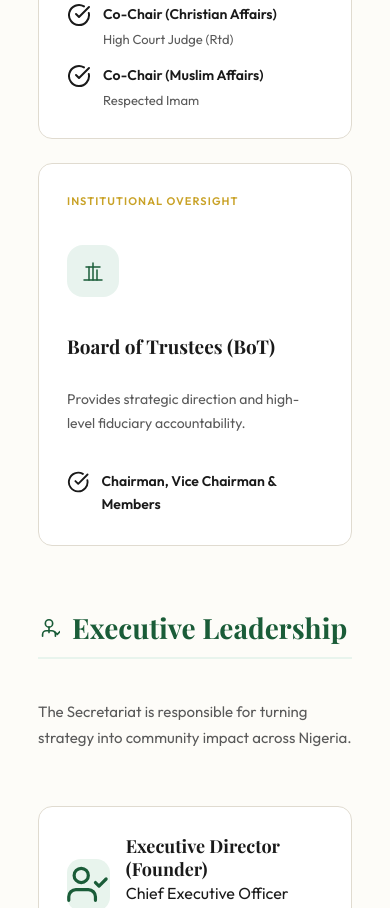
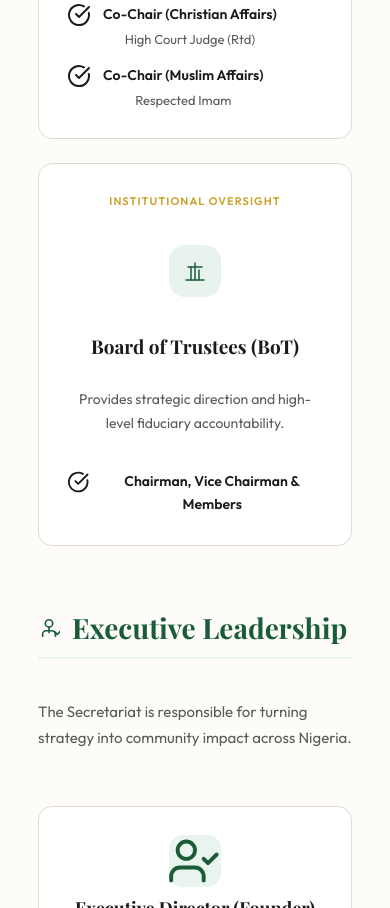
Before and after one commit to upset05/interfaith, a website: page about.html in a window 390 px wide. Shown: the part 6697-7605 px from the top of the page. Drawn offline with nearby package versions, Linux system fonts and the light colour scheme; no server answers; a web font is replaced by a local one.

Commit message:
feat: enhance card grid layout for improved organization and responsiveness

```diff
--- a/style.css
+++ b/style.css
@@ -286,6 +286,25 @@ nav.scrolled{box-shadow:0 2px 24px rgba(0,0,0,.07);}
 .card-body{padding:28px;}
 .card-icon{width:54px;height:54px;border-radius:12px;display:flex;align-items:center;justify-content:center;font-size:24px;margin-bottom:20px;color:var(--green);}
 .card-icon svg { width: 28px; height: 28px; stroke-width: 1.5; }
+.structure-group .card-grid .card-body {
+  display: flex;
+  flex-direction: column;
+  align-items: center;
+  text-align: center;
+}
+.structure-group .card-grid .card-body .dept-list,
+.structure-group .card-grid .card-body .pillar-content {
+  width: 100%;
+}
+.structure-group .card-grid .pillar-header {
+  display: flex;
+  flex-direction: column;
+  align-items: center;
+  gap: 10px;
+}
+.structure-group .card-grid .pillar-title {
+  width: 100%;
+}
 .icon-g{background:var(--green-soft); color: var(--green);}
 .icon-b{background:var(--blue-soft); color: var(--blue);}
 .icon-gold{background:#fdf3d0; color: var(--gold);}
```
